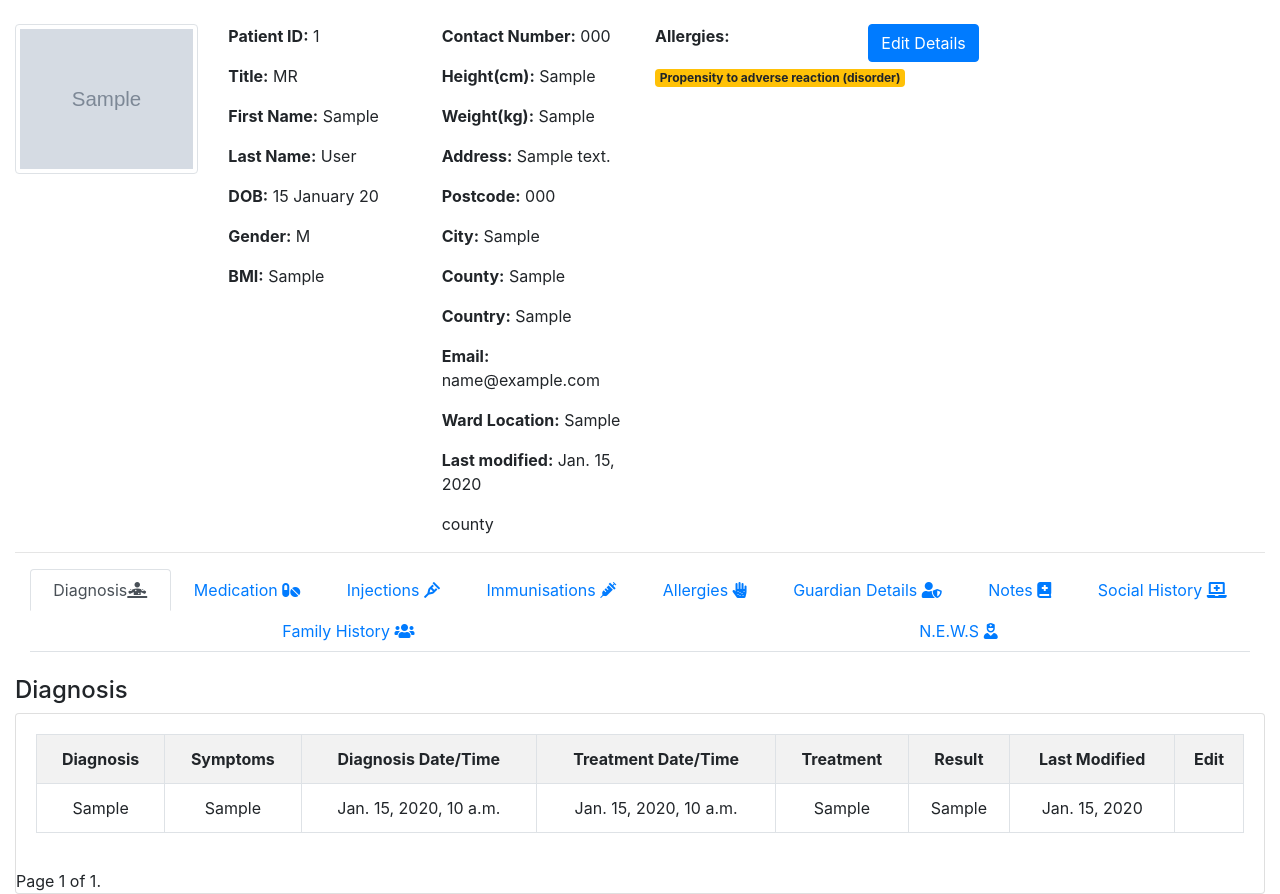
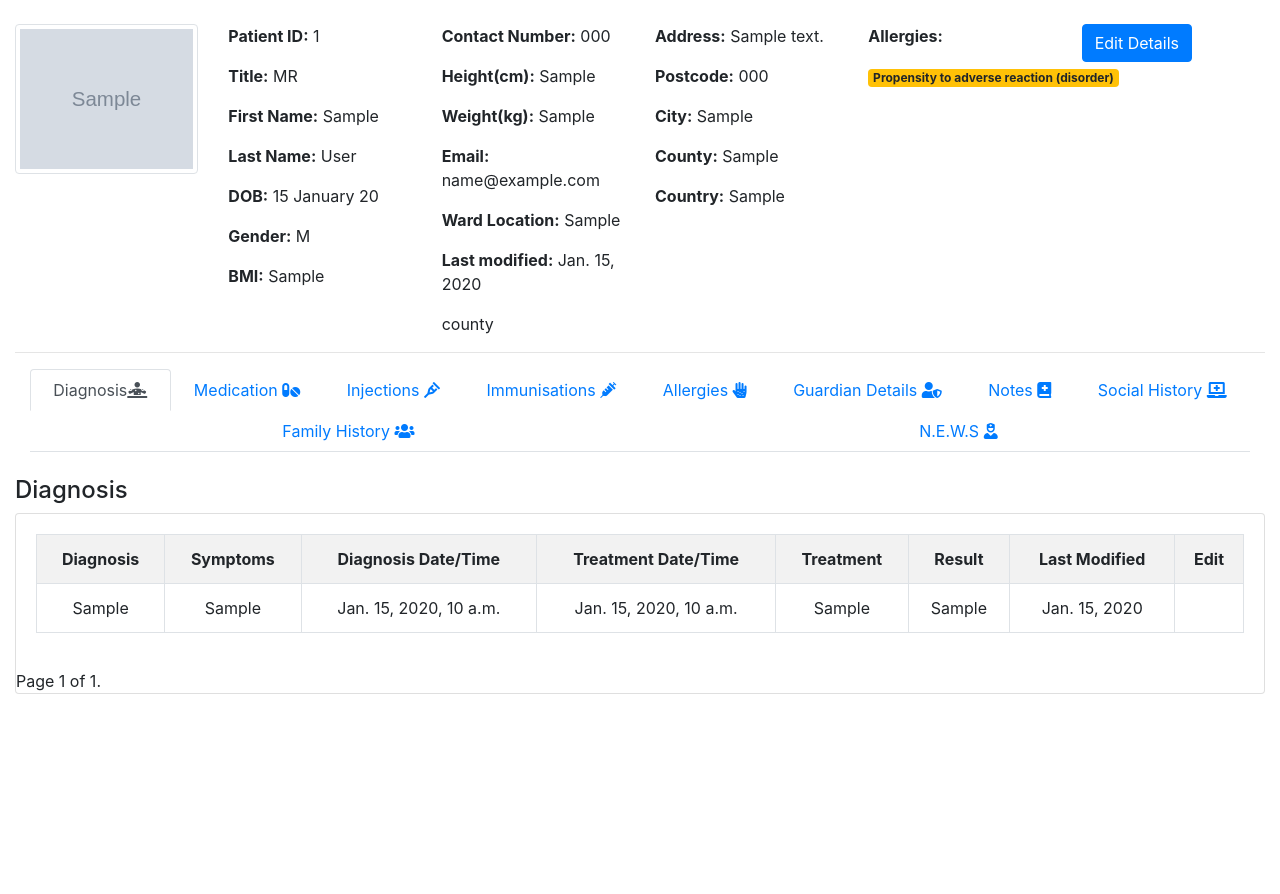
Before and after one commit to DavidJBoardman/patientmanagement, a Django app: page /home/patient/1 in a window 1280 px wide. Shown: the part 56-950 px from the top of the page. After the commit the page ends 750 px from the top, so only its background shows below. Run offline with Django 3.2, Linux system fonts and the light colour scheme; a user stored in the database is signed in; tables that the repository leaves empty hold one stand-in row (values such as "Sample post"); grey boxes marked "Sample" are stand-in pictures; some libraries are stand-ins or nearby versions.

Commit message:
Fixed patient view.

```diff
--- a/mysite/templates/mysite/patient.html
+++ b/mysite/templates/mysite/patient.html
@@ -17,17 +17,18 @@
             <p><b>Contact Number:</b> {{ patient_list.phonenumber }}</p>
             <p><b>Height(cm):</b> {{ patient_list.height }}</p>
             <p><b>Weight(kg):</b> {{ patient_list.weight }}</p>
+            <p><b>Email:</b> {{ patient_list.email }}</p>
+            <p><b>Ward Location:</b> {{ patient_list.wardlocation }}</p>
+            <p><b>Last modified:</b> {{ patient_list.lastmodified }}</p>  county
+        </div>
+        <div class="col-sm-2">
             <p><b>Address:</b> {{ patient_list.address }}</p>
             <p><b>Postcode:</b> {{ patient_list.postcode }}</p>
             <p><b>City:</b> {{ patient_list.city }}</p>
             <p><b>County:</b> {{ patient_list.county }}</p>
-            <p><b>Country:</b> {{ patient_list.country }}</p>
-            <p><b>Email:</b> {{ patient_list.email }}</p>
-            <p><b>Ward Location:</b> {{ patient_list.wardlocation }}</p>
-            <p><b>Last modified:</b> {{ patient_list.lastmodified }}</p>  county
-        </div>
+            <p><b>Country:</b> {{ patient_list.country }}</p></div>
         <div class="col-sm-2"><p class="font-weight-bold">Allergies:</p> {% for al in allergies %}<span class="badge badge-warning">{{ al.allergyagent }}</span>{% endfor %}</div>
-        <div class="col-sm-3"><a class="btn btn-primary btn" href="{% url 'edit-profile' id=patient_list.id %}">Edit Details</a></div>
+        <div class="col-sm-2"><a class="btn btn-primary btn" href="{% url 'edit-profile' id=patient_list.id %}">Edit Details</a></div>
 
     </div>
 
```
